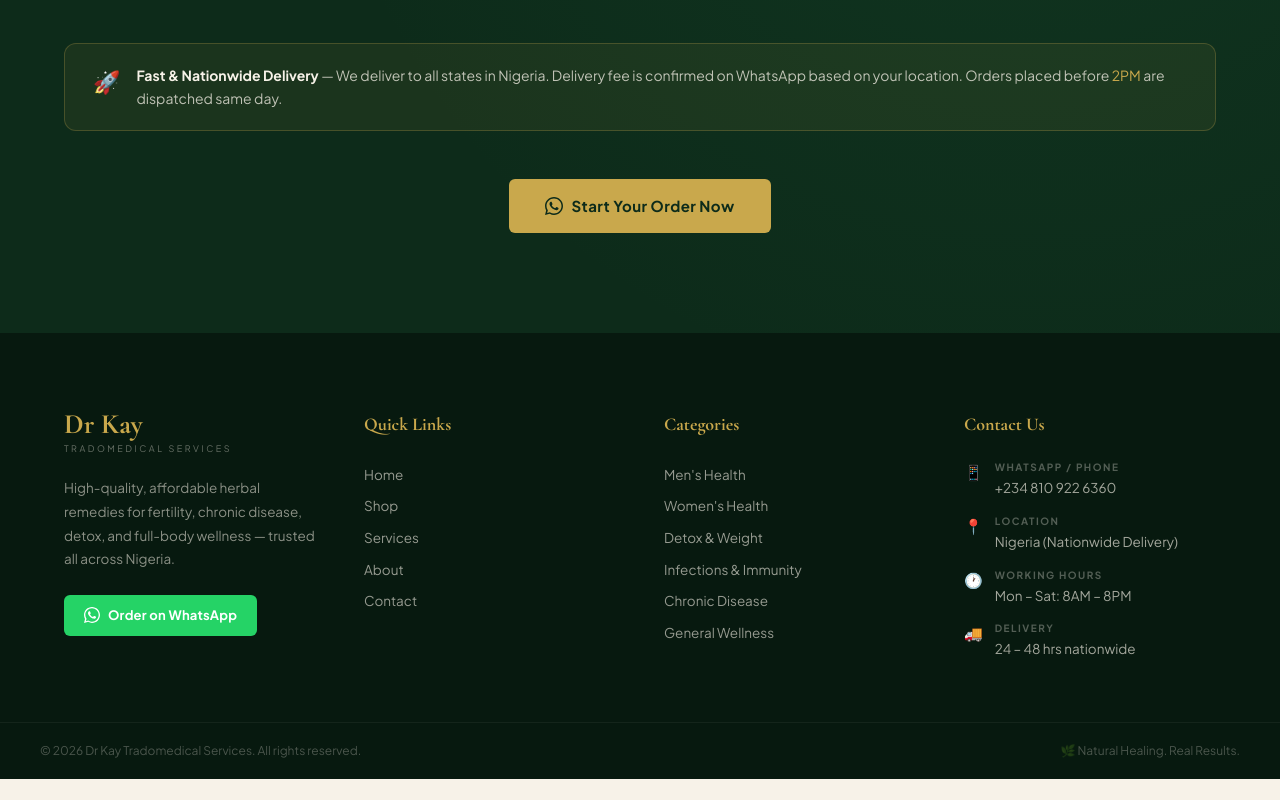
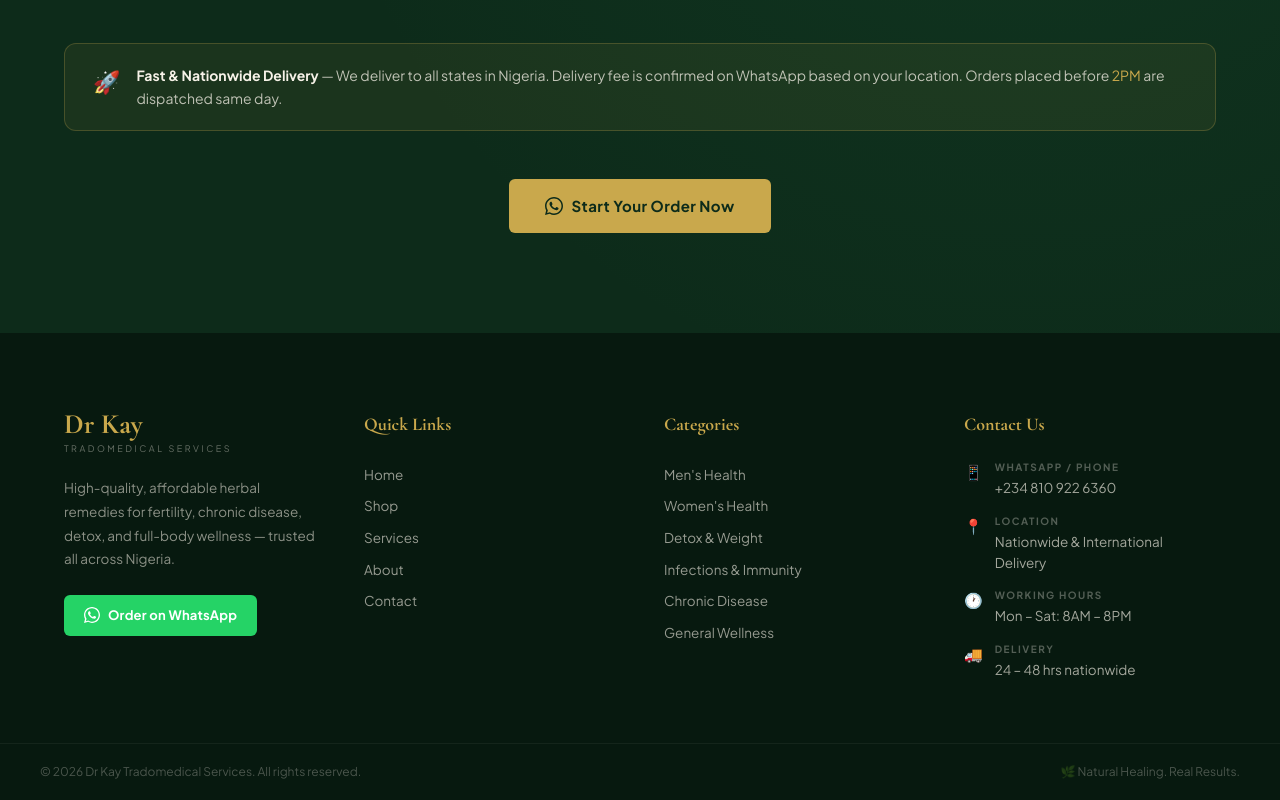
Before and after one commit to Horle24/dr-kay, a Next.js app: page / in a window 1280 px wide. Shown: the part 4284-5084 px from the top of the page. Before the commit the page ends 5063 px from the top, so only its background shows below. Built offline with nearby package versions, Linux system fonts and the light colour scheme; no server answers.

Commit message:
update: delivery info to nationwide and international

```diff
--- a/components/Footer.jsx
+++ b/components/Footer.jsx
@@ -79,7 +79,7 @@
             <span className="footer__contact-icon">📍</span>
             <div>
               <div className="footer__contact-label">Location</div>
-              <div className="footer__contact-value">Nigeria (Nationwide Delivery)</div>
+              <div className="footer__contact-value">Nationwide & International Delivery</div>
             </div>
           </div>
 
```
